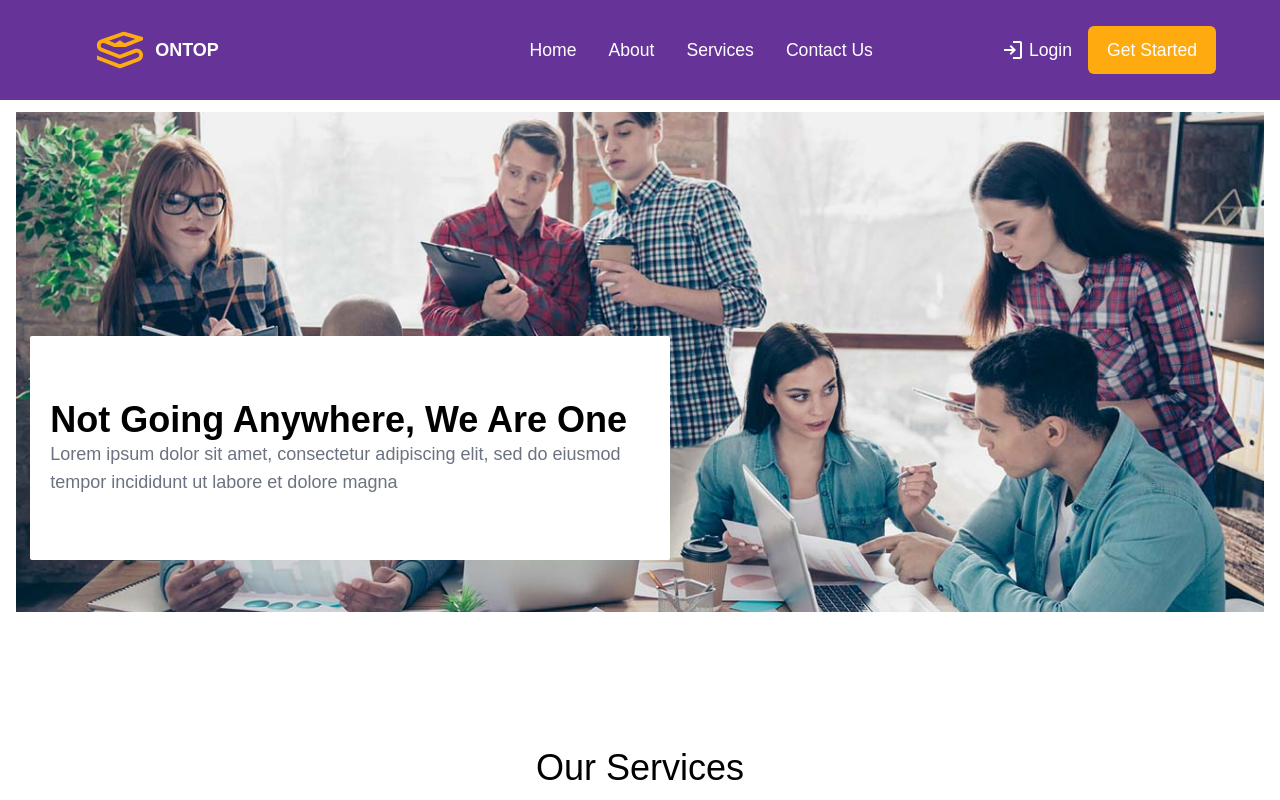
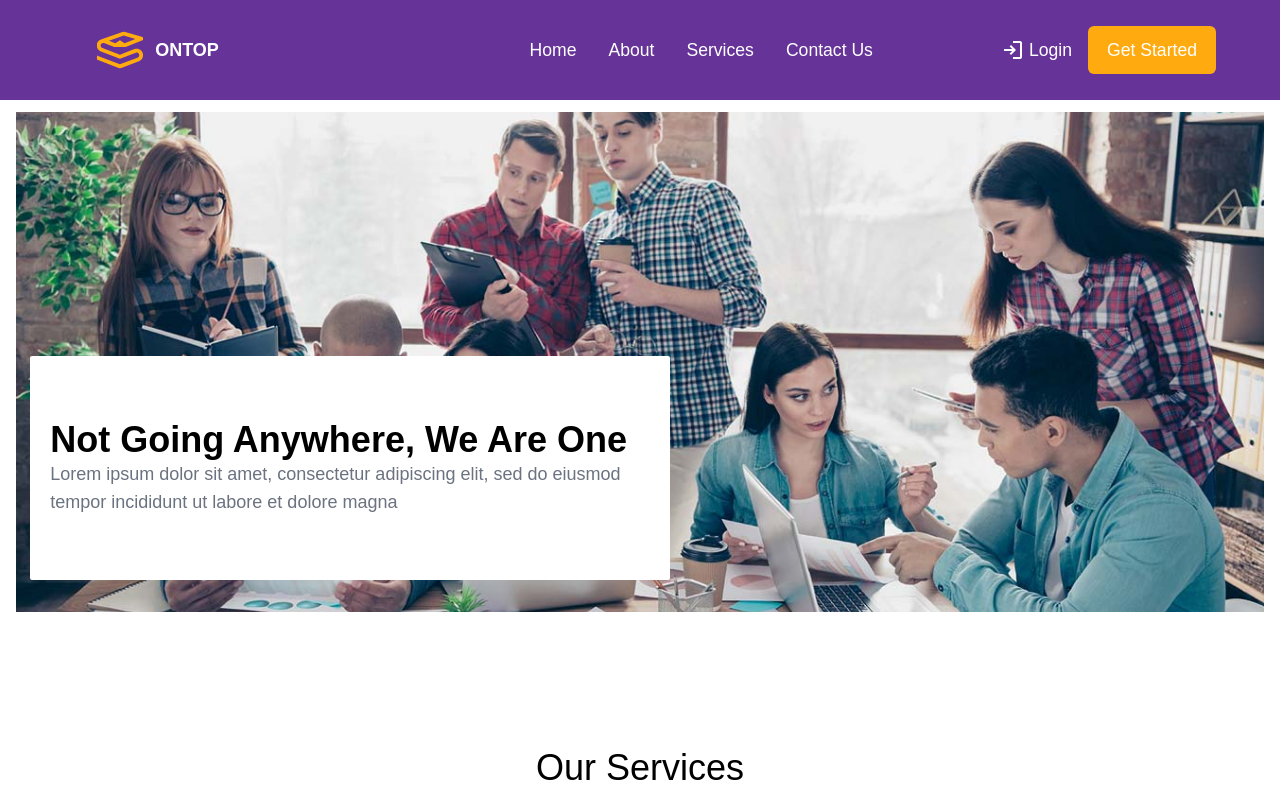
Before and after one commit to Ebiperre/Ontop, a React (Vite) app: page /about in a window 1280 px wide. Built offline with nearby package versions, Linux system fonts and the light colour scheme; a web font is replaced by a local one.

Commit message:
made some adjustment

```diff
--- a/src/containers/AboutPageContainer/AboutPageContainer.tsx
+++ b/src/containers/AboutPageContainer/AboutPageContainer.tsx
@@ -16,9 +16,9 @@ const AboutPageContainer = () => {
 
     return (
         <div>
-            <div className="w-full h-full px-[1rem] pt-3 xl:w-full">
+            <div className="w-full h-full relative px-[1rem] pt-3 xl:w-full">
                 <img className="h-[500px] w-full object-cover xl:w-full" src={AboutImage} alt="about" />
-                <div className="bg-white rounded-sm  p-5 absolute top-8 mt-[19rem] ml-[0.89rem] w-[84%] lg:py-16 xl:w-[50%] xl:py-16 xl:items-start">
+                <div className="bg-white rounded-sm  p-5 absolute top-8 mt-[17rem] ml-[0.89rem] w-[84%] lg:py-16 xl:w-[50%] xl:mt-[14rem] xl:py-16 xl:items-start">
                     <div className="flex flex-col lg:items-start xl:items-start">
                         <p className="text-3xl font-semibold lg:text-2xl xl:text-4xl">Not Going Anywhere, We Are One </p>
                         <p className="text-gray-500 xl:text-lg text-start">Lorem ipsum dolor sit amet, consectetur adipiscing elit, sed do eiusmod tempor incididunt ut labore et dolore magna</p>
```
